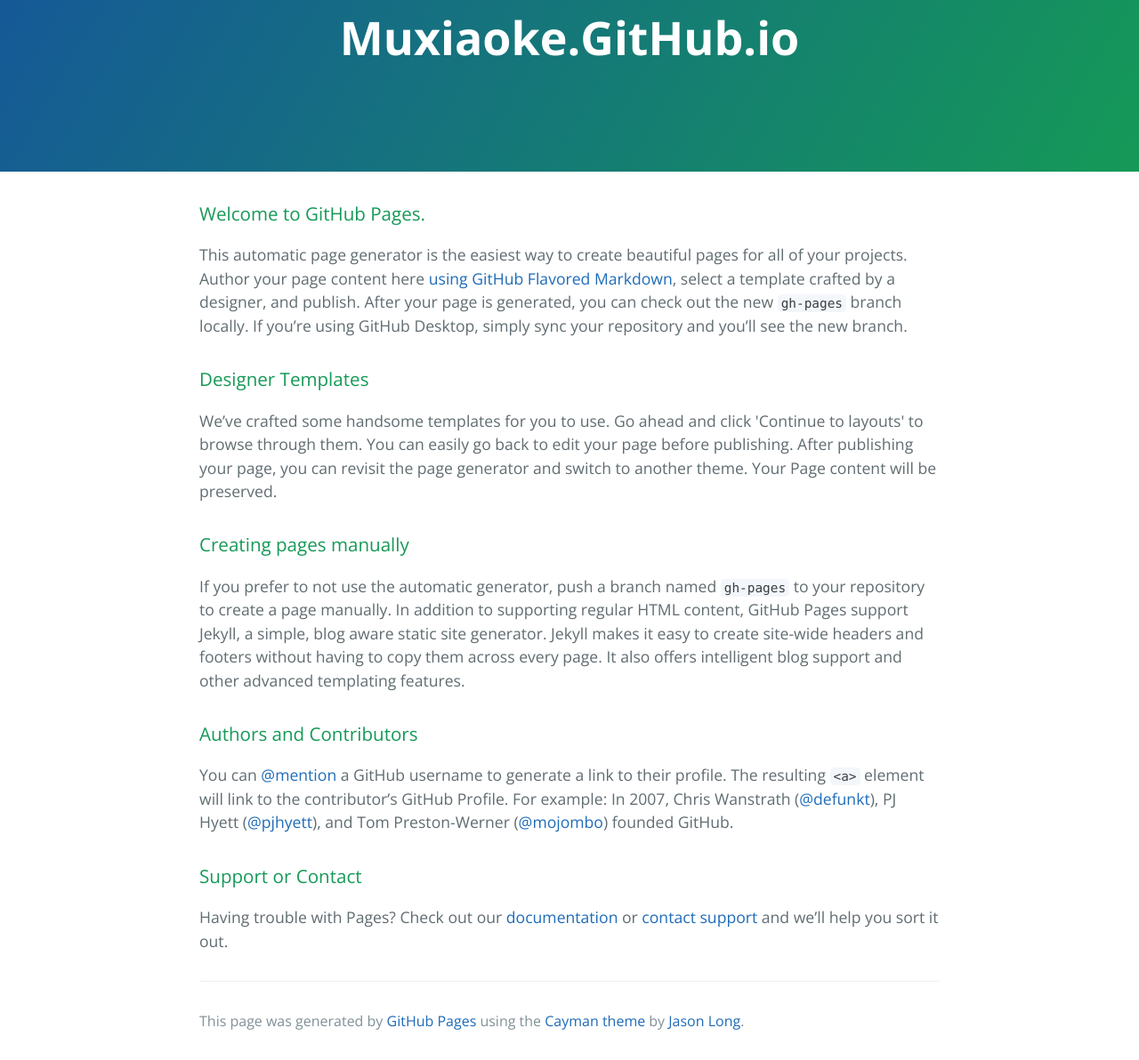
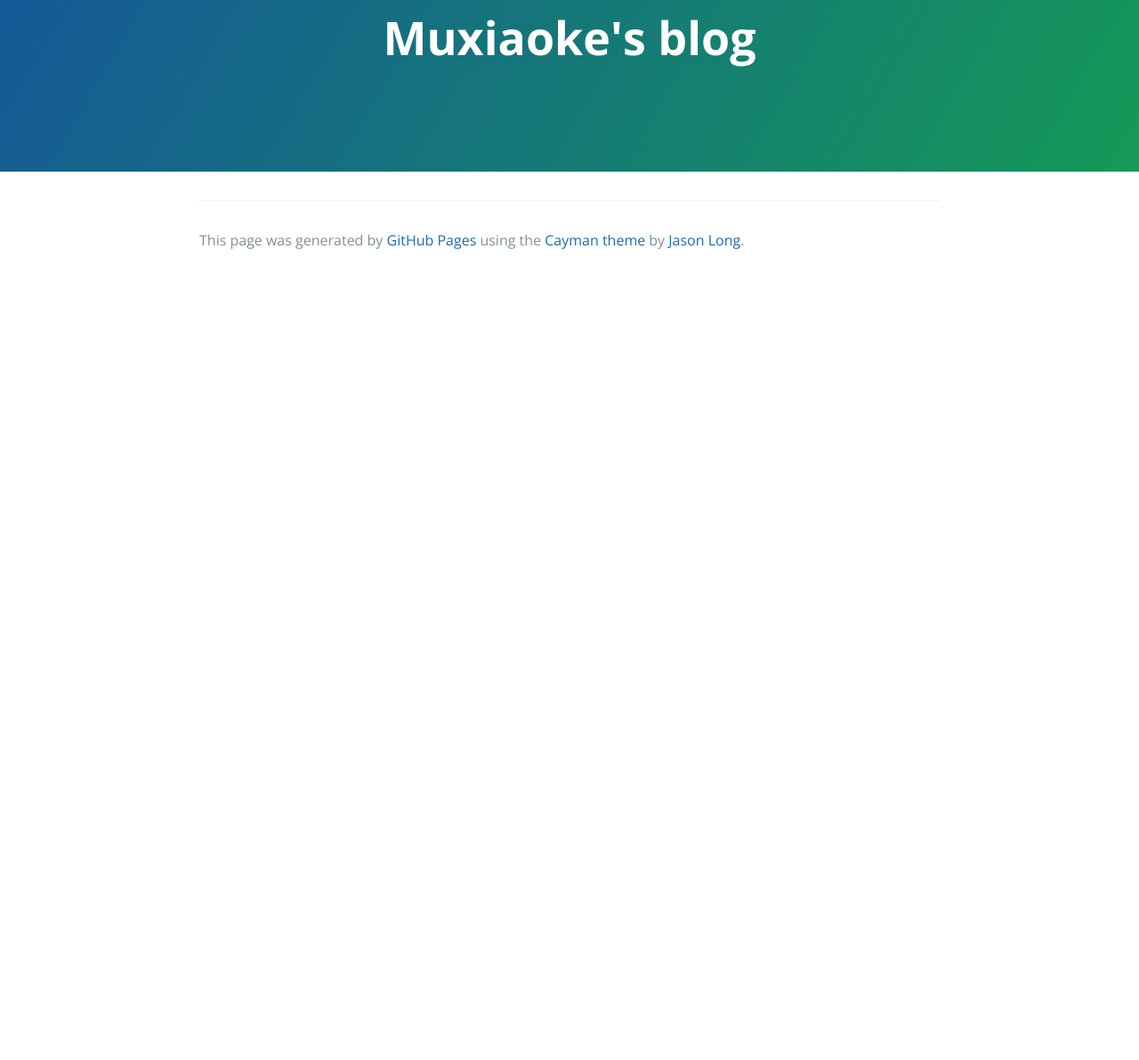
Before and after one commit to MuXiaoKe/muxiaoke.github.io, a plain HTML site: page index.html in a window 1280 px wide. Shown: the part 77-1269 px from the top of the page at 89% size. After the commit the page ends 800 px from the top, so only its background shows below. Drawn offline with nearby package versions, Linux system fonts and the light colour scheme.

Commit message:
Update index.html

```diff
--- a/index.html
+++ b/index.html
@@ -11,35 +11,15 @@
   </head>
   <body>
     <section class="page-header">
-      <h1 class="project-name">Muxiaoke.GitHub.io</h1>
+      <h1 class="project-name">Muxiaoke's blog</h1>
       <h2 class="project-tagline"></h2>
     </section>
 
     <section class="main-content">
-      <h3>
-<a id="welcome-to-github-pages" class="anchor" href="#welcome-to-github-pages" aria-hidden="true"><span aria-hidden="true" class="octicon octicon-link"></span></a>Welcome to GitHub Pages.</h3>
 
-<p>This automatic page generator is the easiest way to create beautiful pages for all of your projects. Author your page content here <a href="https://guides.github.com/features/mastering-markdown/">using GitHub Flavored Markdown</a>, select a template crafted by a designer, and publish. After your page is generated, you can check out the new <code>gh-pages</code> branch locally. If you’re using GitHub Desktop, simply sync your repository and you’ll see the new branch.</p>
 
-<h3>
-<a id="designer-templates" class="anchor" href="#designer-templates" aria-hidden="true"><span aria-hidden="true" class="octicon octicon-link"></span></a>Designer Templates</h3>
 
-<p>We’ve crafted some handsome templates for you to use. Go ahead and click 'Continue to layouts' to browse through them. You can easily go back to edit your page before publishing. After publishing your page, you can revisit the page generator and switch to another theme. Your Page content will be preserved.</p>
 
-<h3>
-<a id="creating-pages-manually" class="anchor" href="#creating-pages-manually" aria-hidden="true"><span aria-hidden="true" class="octicon octicon-link"></span></a>Creating pages manually</h3>
-
-<p>If you prefer to not use the automatic generator, push a branch named <code>gh-pages</code> to your repository to create a page manually. In addition to supporting regular HTML content, GitHub Pages support Jekyll, a simple, blog aware static site generator. Jekyll makes it easy to create site-wide headers and footers without having to copy them across every page. It also offers intelligent blog support and other advanced templating features.</p>
-
-<h3>
-<a id="authors-and-contributors" class="anchor" href="#authors-and-contributors" aria-hidden="true"><span aria-hidden="true" class="octicon octicon-link"></span></a>Authors and Contributors</h3>
-
-<p>You can <a href="https://help.github.com/articles/basic-writing-and-formatting-syntax/#mentioning-users-and-teams" class="user-mention">@mention</a> a GitHub username to generate a link to their profile. The resulting <code>&lt;a&gt;</code> element will link to the contributor’s GitHub Profile. For example: In 2007, Chris Wanstrath (<a href="https://github.com/defunkt" class="user-mention">@defunkt</a>), PJ Hyett (<a href="https://github.com/pjhyett" class="user-mention">@pjhyett</a>), and Tom Preston-Werner (<a href="https://github.com/mojombo" class="user-mention">@mojombo</a>) founded GitHub.</p>
-
-<h3>
-<a id="support-or-contact" class="anchor" href="#support-or-contact" aria-hidden="true"><span aria-hidden="true" class="octicon octicon-link"></span></a>Support or Contact</h3>
-
-<p>Having trouble with Pages? Check out our <a href="https://help.github.com/pages">documentation</a> or <a href="https://github.com/contact">contact support</a> and we’ll help you sort it out.</p>
 
       <footer class="site-footer">
 
```
